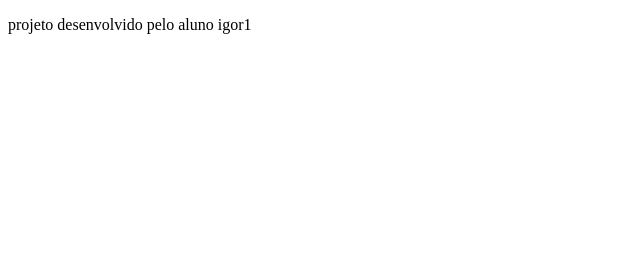
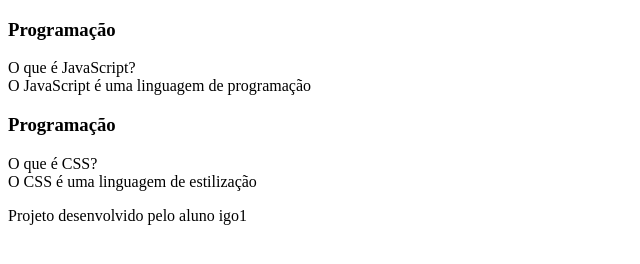
Before and after one commit to igormichazuluchen/flash-card, a plain HTML site: page index.html in a window 1280 px wide. Shown: the whole page, without its empty margins (0-640 px from the left). Drawn offline with Linux system fonts and the light colour scheme.

Commit message:
hihihiha

```diff
--- a/index.html
+++ b/index.html
@@ -1,24 +1,39 @@
 <!DOCTYPE html>
-<html lang="en">
+<html lang="pt-br">
 <head>
     <meta charset="UTF-8">
     <meta name="viewport" content="width=device-width, initial-scale=1.0">
-    <title>Document</title>
+    <title>Flashcard</title>
 </head>
 <body>
-
-
     <main>
-<section id="containeriner">
-<article class="cartão">
+        <section id="container">
+            <article class="cartao">
+                <div class="cartao__conteudo">
+                    <h3>Programação</h3>
+                    <div class="cartao__conteudo__pergunta">
+                        O que é JavaScript?
+                    </div>
+                    <div class="cartao__conteudo__resposta">
+                        O JavaScript é uma linguagem de programação
+                    </div>
+                </div>
+            </article>
+            <article class="cartao">
+                <div class="cartao__conteudo">
+                    <h3>Programação</h3>
+                    <div class="cartao__conteudo__pergunta">
+                        O que é CSS?
+                    </div>
+                    <div class="cartao__conteudo__resposta">
+                        O CSS é uma linguagem de estilização
+                    </div>
+                </div>
+            </article>
+        </section>
+    </main>
     <footer>
-
-<p>projeto desenvolvido pelo aluno igor1</p>
-
+        <p>Projeto desenvolvido pelo aluno igo1</p>
     </footer>
-    </article>
-   </section>
-    </main>
-
 </body>
 </html>
```
